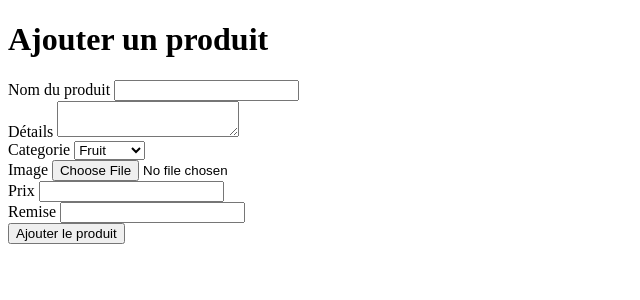
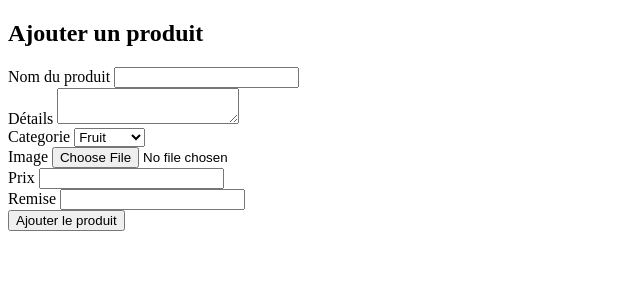
Before and after one commit to bouabre225/boutique-en--ligne, a PHP site: page /ajout.php in a window 1280 px wide. Shown: the top 300 px of the page, without its empty margins (0-640 px from the left). Run offline with PHP 8.4, Linux system fonts and the light colour scheme.

Commit message:
mis à jour

```diff
--- a/ajout.php
+++ b/ajout.php
@@ -4,7 +4,10 @@
     <title>Ajouter un produit</title>
 </head>
 <body>
-    <h1 class="text-center">Ajouter un produit</h1>
+    <header>
+        <h2 id="form" class="text-center">Ajouter un produit</h2>
+    </header>
+    <main class="container">
     <form action="./traitementAjout.php" method="post" enctype="multipart/form-data" class="form">
         <div class="form-group">
             <label for="name" class="form-label">Nom du produit</label>
@@ -41,5 +44,6 @@
 
         <button type="submit" class="btn btn-ajouter">Ajouter le produit</button>
     </form>
+    </main>
 </body>
 </html>
--- a/barRechercher.php
+++ b/barRechercher.php
@@ -46,7 +46,7 @@
     <link rel="stylesheet" href="styles/bootstrap@5.3.2/css/bootstrap.min.css">
 </head>
 <body>
-    <h2 class="text-center">Recherche de produits</h2>
+    <h2 class="text-center">Boutigue en ligne</h2>
 
     <div class="search-container">
         <form action="barRechercher.php" method="GET" class="search-form">
--- a/index_sess.php
+++ b/index_sess.php
@@ -9,7 +9,6 @@
 </head>
 <body>
     <header>
-        <img src="images/logo.png" alt="Logo" width="100">
         <h2 id="form" class="text-center">Se connecter</h2>
     </header>
 
```
